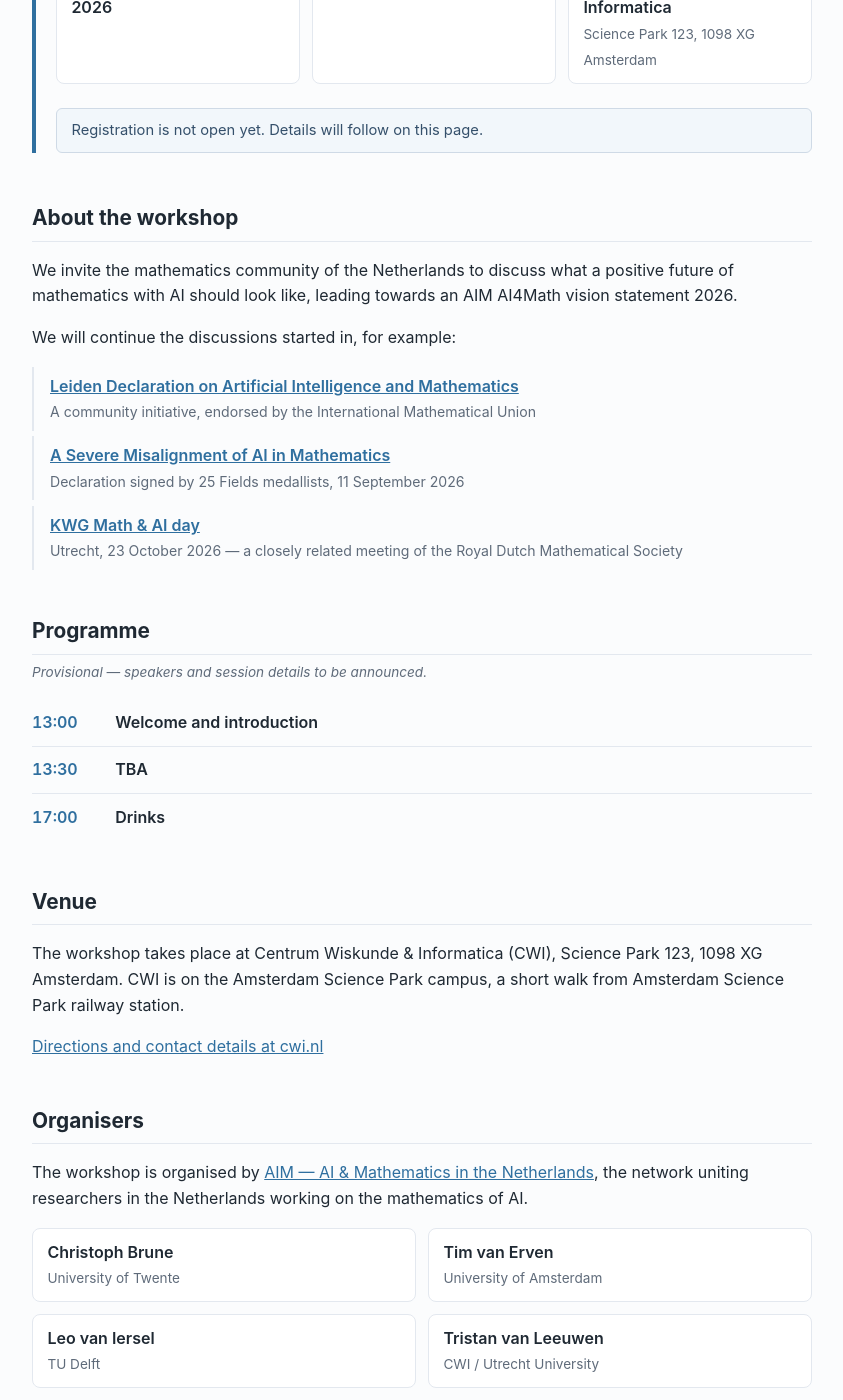
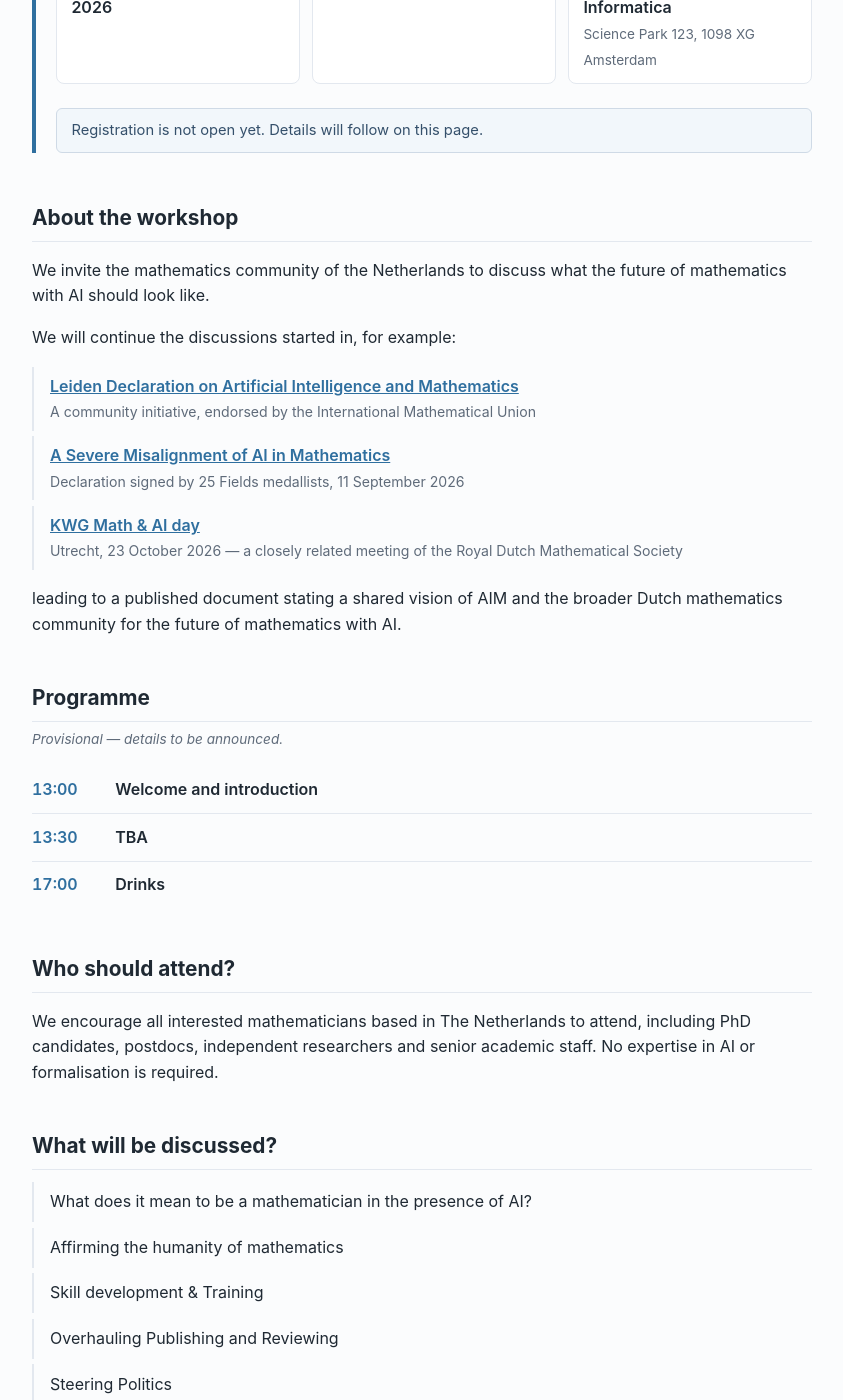
Before and after one commit to ai4mathnl/ai4mathnl.github.io, a Jekyll site: the page built from index.html, in a window 1280 px wide and 1400 px high, scrolled down 410 px. Shown: the whole window, without its empty margins (218-1061 px from the left). Built offline with Jekyll 4.4.1, drawn with Linux system fonts in a browser that asks for light colours; some of the changed text lies outside the part shown.

Commit message:
Retitle the workshop and add "who should attend" and topics
Also close the &amp entity in the topics list: without its semicolon it
is invalid, and browsers only render it as "&" by a legacy parsing rule.

Co-Authored-By: Claude Opus 5 <noreply@anthropic.com>

```diff
--- a/_config.yml
+++ b/_config.yml
@@ -1,4 +1,4 @@
-title: "A Vision on the Future of Mathematics with AI"
+title: "Shaping the Future of Mathematics with AI"
 tagline: "A half-day workshop at CWI Amsterdam"
 description: >-
   A half-day workshop on developing a shared vision for the future of
--- a/index.html
+++ b/index.html
@@ -45,7 +45,7 @@ layout: default
 <section class="section" id="about">
   <h2>About the workshop</h2>
   <p>
-    We invite the mathematics community of the Netherlands to discuss what a positive future of mathematics with AI should look like, leading towards an AIM AI4Math vision statement 2026.
+    We invite the mathematics community of the Netherlands to discuss what the future of mathematics with AI should look like.
   </p>
   <p>
     We will continue the discussions started in, for example:
@@ -64,11 +64,14 @@ layout: default
       <span class="links__note">Utrecht, 23 October 2026 &mdash; a closely related meeting of the Royal Dutch Mathematical Society</span>
     </li>
   </ul>
+  <p>
+    leading to a published document stating a shared vision of AIM and the broader Dutch mathematics community for the future of mathematics with AI.
+  </p>
 </section>
 
 <section class="section" id="programme">
   <h2>Programme</h2>
-  <p class="section__note">Provisional &mdash; speakers and session details to be announced.</p>
+  <p class="section__note">Provisional &mdash; details to be announced.</p>
   <ol class="programme">
     {%- for item in site.data.program -%}
       <li class="programme__item">
@@ -81,6 +84,34 @@ layout: default
       </li>
     {%- endfor -%}
   </ol>
+</section>
+
+<section class="section" id="attendees">
+  <h2>Who should attend?</h2>
+  <p>
+    We encourage all interested mathematicians based in The Netherlands to attend, including PhD candidates, postdocs, independent researchers and senior academic staff. No expertise in AI or formalisation is required.
+  </p>
+</section>
+
+<section class="section" id="topics">
+  <h2>What will be discussed?</h2>
+  <ul class="links">
+    <li>
+      What does it mean to be a mathematician in the presence of AI?
+    </li>
+    <li>
+      Affirming the humanity of mathematics
+    </li>
+    <li>
+      Skill development &amp; Training
+    </li>
+    <li>
+      Overhauling Publishing and Reviewing
+    </li>
+    <li>
+      Steering Politics
+    </li>
+  </ul>
 </section>
 
 <section class="section" id="venue">
@@ -99,7 +130,7 @@ layout: default
   <h2>Organisers</h2>
   <p>
     The workshop is organised by <a href="{{ site.organiser.url }}">{{ site.organiser.full_name }}</a>,
-    the network uniting researchers in the Netherlands working on the mathematics of AI.
+    the network uniting researchers in the Netherlands working on the interface of mathematics and AI.
   </p>
   <ul class="organisers">
     {%- for person in site.data.organisers -%}
```
